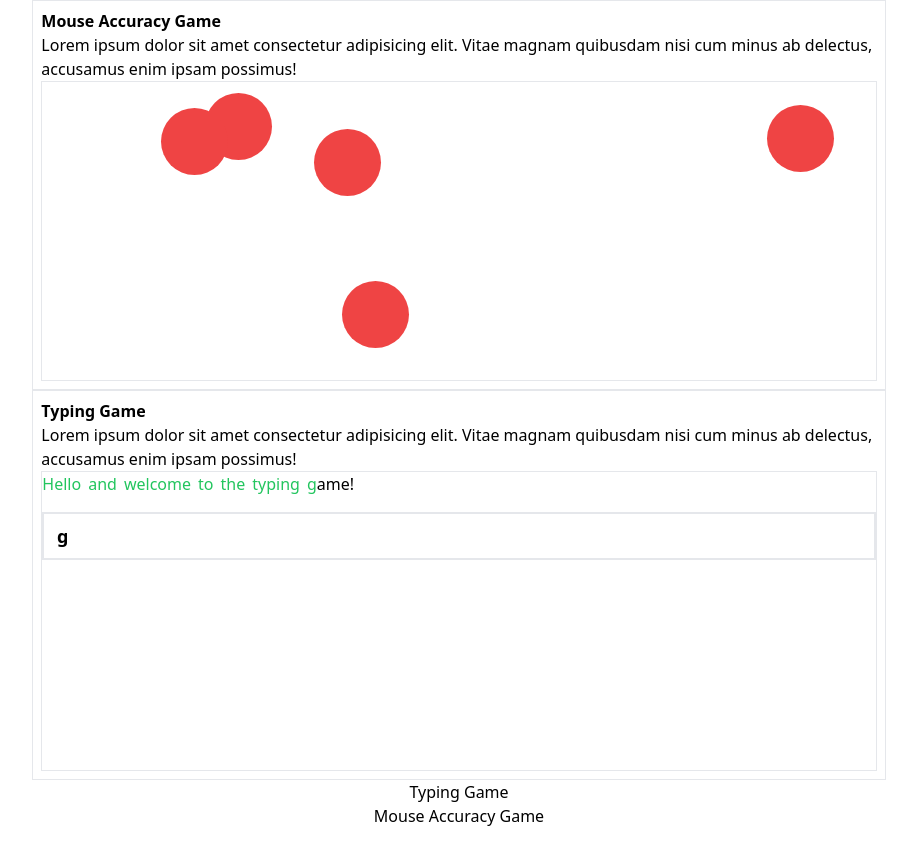
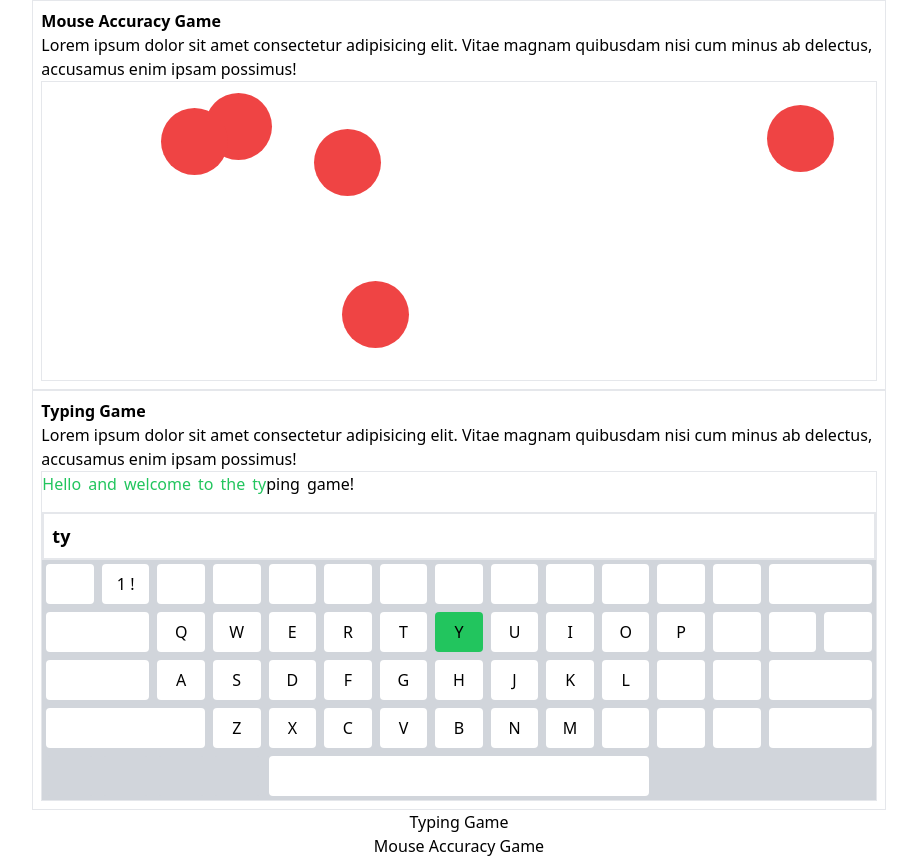
Before and after one commit to arriagada689/frontend-project-collection, a website: page index.html in a window 1280 px wide. Shown: the whole page, without its empty margins (181-1098 px from the left). Before the commit the page ends 828 px from the top, so only its background shows below. Drawn offline with Linux system fonts and the light colour scheme.

Commit message:
keyboard animation functionality

```diff
--- a/index.html
+++ b/index.html
@@ -16,18 +16,25 @@
     </div>
 
     <!--Typing Game-->
-    <div class="border p-2 w-2/3">
+    <div class="border p-2 w-2/3 flex flex-col">
         <div class="font-bold">Typing Game</div>
         <div>Lorem ipsum dolor sit amet consectetur adipisicing elit. Vitae magnam quibusdam nisi cum minus ab delectus, accusamus enim ipsam possimus!</div>
-        <div class="border h-[300px] relative" id="typing-animation">
+        <div class="border h-[300px] relative flex-1" id="typing-animation">
             <div id="words"></div>
-            <input type="text" id="input-box" class="border-2 p-2 text-lg w-full mt-3 font-semibold dark:bg-gray-800" autocomplete="off">
+            <div id="input-box" class="border-2 p-2 text-lg w-full mt-3 font-semibold dark:bg-gray-800 h-[48px]"></div>
+
+            <!--Keyboard-->
+            <div id="keyboard" class="grid grid-rows-5 gap-2 w-full bg-gray-300 p-1" style="grid-template-columns: repeat(15, minmax(0, 1fr));">
+
+            </div>
         </div>
     </div>
 
     <a href="typing-game.html">Typing Game</a>
     <a href="mouse-accuracy.html">Mouse Accuracy Game</a>
 
+    <div class="hidden bg-gray-300 p-4 text-center rounded shadow col-span-2 col-span-3 col-span-7"></div>
+
     <script src="js/homepage/sub-mouse-accuracy.js" type="module"></script>
     <script src="js/homepage/sub-typing-game.js" type="module"></script>
     <script src="https://kit.fontawesome.com/d1384d0569.js" crossorigin="anonymous"></script>
--- a/js/homepage/sub-typing-game.js
+++ b/js/homepage/sub-typing-game.js
@@ -2,34 +2,72 @@
 
 const inputBox = document.getElementById('input-box');
 const words = document.getElementById('words');
+const keyboard = document.getElementById('keyboard');
 
 let wordStr = 'Hello and welcome to the typing game!'
 let index = 0
 let wordsArray
 let currentWordIndex = 0
 let tempIndex = 0
+let keyboardArr = [' ', '1 !', '', '', '', '', '', '', '', '', '', '', '', 'empty',
+                   'empty', 'Q', 'W', 'E', 'R', 'T', 'Y', 'U', 'I', 'O', 'P', '', '', '',
+                   'empty', 'A', 'S', 'D', 'F', 'G', 'H', 'J', 'K', 'L', '', '', 'empty',
+                   'triple', 'Z', 'X', 'C', 'V', 'B', 'N', 'M', '', '', '', 'empty',
+                   'em', 'em', 'em', 'em', 'Space']
+
+createWordElements()
+createKeyboard()
 
 let animationInterval = setInterval(() => {
 
+    //get rid of green bg color
+    Array.from(keyboard.children).forEach(key => {
+        if(key.innerText || key.id === 'space'){
+            key.classList.remove('bg-green-500')
+            key.classList.add('bg-white')
+        }
+    })
+
     if(tempIndex === words.children[currentWordIndex].innerText.length){
-        inputBox.value = ' '
+        inputBox.innerText = ' '
         currentWordIndex += 2
         tempIndex = 0
+
+        //space button bg color
+        const spaceKey = document.getElementById('space')
+        spaceKey.classList.remove('bg-white')
+        spaceKey.classList.add('bg-green-500')
+
     } else {
-        //handle reset
-        if(index === wordStr.length - 1){
-            handleAnimationReset()
-        }
 
-        inputBox.value += wordStr[index]
+        inputBox.innerText += wordStr[index]
         words.children[currentWordIndex].children[tempIndex].classList.add('text-green-500')
+
+        //iterate through keyboard divs and match with clicked key
+        Array.from(keyboard.children).forEach(key => {
+            if(key.textContent === wordStr[index].toUpperCase()){
+
+                key.classList.remove('bg-white')
+                key.classList.add('bg-green-500')
+            } else if(wordStr[index] === '!'){
+                const oneKey = document.getElementById('one')
+                oneKey.classList.remove('bg-white')
+                oneKey.classList.add('bg-green-500')
+            }
+        })
+
         tempIndex++
+
     }
-    index++
-}, 150)
 
-createWordElements()
-// console.log(words.children);
+    //handle reset
+    if(index === wordStr.length){
+        handleAnimationReset()
+    } else {
+        index++
+    }
+
+}, 180)
 
 function handleAnimationReset(){
     //make all letters normal color
@@ -44,7 +82,7 @@ function handleAnimationReset(){
     tempIndex = 0
 
     //wipe input box
-    inputBox.value = ' '
+    inputBox.innerText = ' '
 }
 
 function createWordElements(){
@@ -73,3 +111,36 @@ function createWordElements(){
         }
     })
 }
+
+function createKeyboard() {
+
+    keyboardArr.forEach(key => {
+        const keyDiv = document.createElement('div')
+        keyDiv.textContent = key === 'empty' || key === 'em' || key === 'triple' ? '' : key
+        keyDiv.className = 'bg-white p-2 text-center rounded ';
+
+        //set col span for big keys
+        if(key === 'back' || key === 'Tab' || key === 'Caps' || key === 'Enter' || key === 'empty'){
+            keyDiv.classList.add('col-span-2')
+        } else if(key === 'triple'){
+            keyDiv.classList.add('col-span-3')
+        } else if(key === 'Space'){
+            keyDiv.textContent = ''
+            keyDiv.classList.add('col-span-7')
+            keyDiv.id = 'space'
+        }
+
+        //empty keys
+        if(key === 'em'){
+            keyDiv.classList.remove('bg-white')
+            keyDiv.classList.add('bg-gray-300')
+        }
+
+        //add id to 1 key
+        if(key === '1 !'){
+            keyDiv.id = 'one'
+        }
+
+        keyboard.appendChild(keyDiv);
+    })
+}
--- a/tailwind.config.js
+++ b/tailwind.config.js
@@ -5,7 +5,10 @@ module.exports = {
       colors: {
         newGame: '#3cc1a3',
         tryAgain: '#ffd71f'
-      }
+      },
+      gridColumn: {
+        'span-5': 'span 5 / span 5',  // Custom span for Space key
+      },
     },
   },
   plugins: [],
```
Also changed, not shown: css/main.css.
